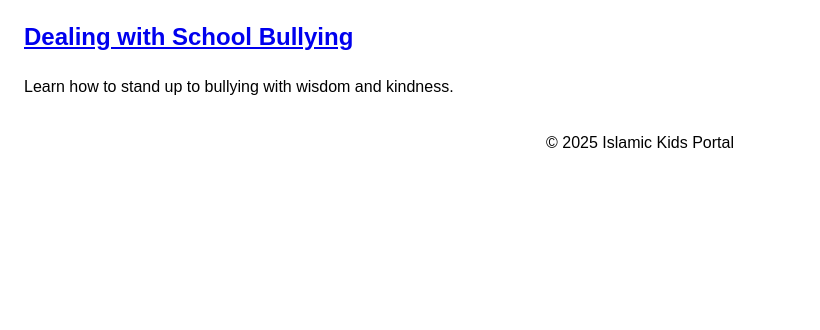
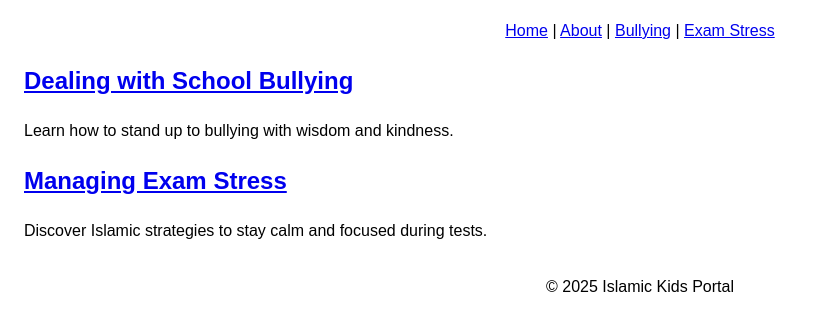
Before and after one commit to MRHACKER7788/islamic-kids-portal, a website: page index.html in a window 1280 px wide. Shown: the part 96-426 px from the top of the page, without its empty margins (0-820 px from the left). Drawn offline with Linux system fonts and the light colour scheme; files whose address does not match are found by name.

Commit message:
Update index.html

```diff
--- a/index.html
+++ b/index.html
@@ -4,16 +4,19 @@
   <meta charset="UTF-8" />
   <meta name="viewport" content="width=device-width, initial-scale=1" />
   <title>Islamic Kids Portal</title>
-
-  <!-- Google AdSense loader script -->
   <script async src="https://pagead2.googlesyndication.com/pagead/js/adsbygoogle.js?client=ca-pub-6500059246786803"
-    crossorigin="anonymous"></script>
-
+          crossorigin="anonymous"></script>
   <link rel="stylesheet" href="styles.css" />
 </head>
 <body>
   <header>
     <h1>Islamic Kids Portal</h1>
+    <nav>
+      <a href="index.html">Home</a> |
+      <a href="about.html">About</a> |
+      <a href="posts/dealing-with-bullying.html">Bullying</a> |
+      <a href="posts/managing-exam-stress.html">Exam Stress</a>
+    </nav>
 
     <!-- Display Ad (Header, Horizontal) -->
     <ins class="adsbygoogle"
@@ -33,8 +36,12 @@
         <h2><a href="posts/dealing-with-bullying.html">Dealing with School Bullying</a></h2>
         <p>Learn how to stand up to bullying with wisdom and kindness.</p>
       </article>
+      <article>
+        <h2><a href="posts/managing-exam-stress.html">Managing Exam Stress</a></h2>
+        <p>Discover Islamic strategies to stay calm and focused during tests.</p>
+      </article>
 
-      <!-- In-Article Ad (between posts) -->
+      <!-- In-Article Ad -->
       <ins class="adsbygoogle in-article-ad"
            style="display:block; text-align:center;"
            data-ad-layout="in-article"
```
